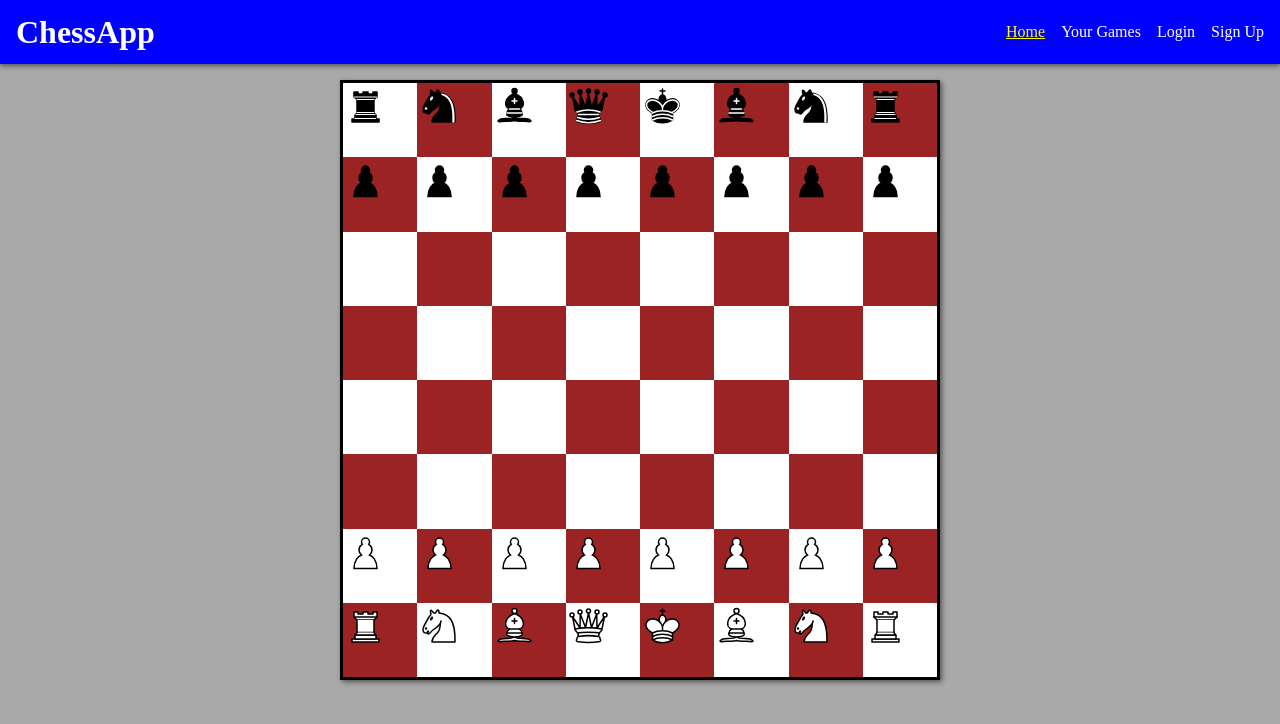
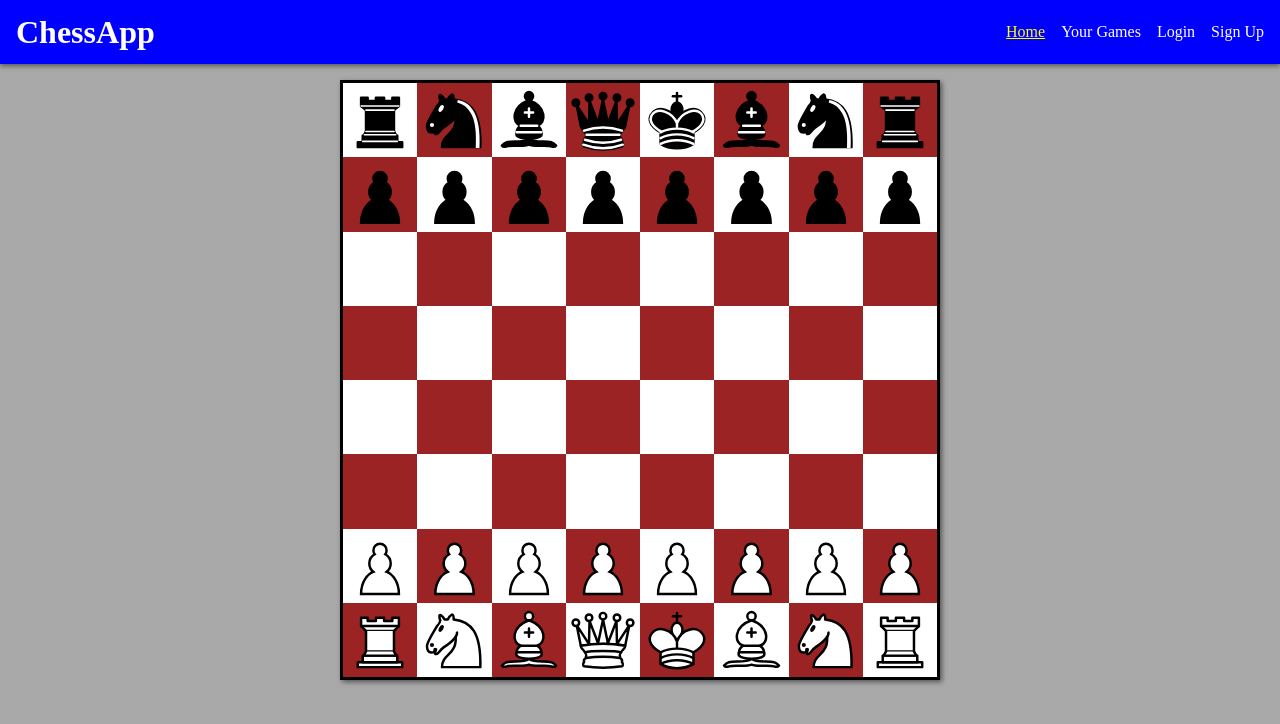
Before and after one commit to spgib/chessapp, a React (Create React App) app in the folder chessapp/: page / in a window 1280 px wide. Shown: the top 724 px of the page. Built offline with nearby package versions, Linux system fonts and the light colour scheme.

Commit message:
Updated board CSS to maintain aspect ratio

```diff
--- a/chessapp/src/shared/chessboard/Chessboard.css
+++ b/chessapp/src/shared/chessboard/Chessboard.css
@@ -1,6 +1,7 @@
 .chessboard {
-  height: 600px;
   width: 600px;
+  max-width: 90%;
+  aspect-ratio: 1 / 1;
   padding: 0;
   margin: auto;
   display: flex;
--- a/chessapp/src/shared/chessboard/components/pieces/Piece.css
+++ b/chessapp/src/shared/chessboard/components/pieces/Piece.css
@@ -1,10 +1,10 @@
-.piece {
+.chessboard__piece {
   height: 100%;
   width: 100%;
   z-index: 5;
 }
 
-.piece img {
+.chessboard__piece img {
   height: 100%;
   width: 100%;
 }
```
